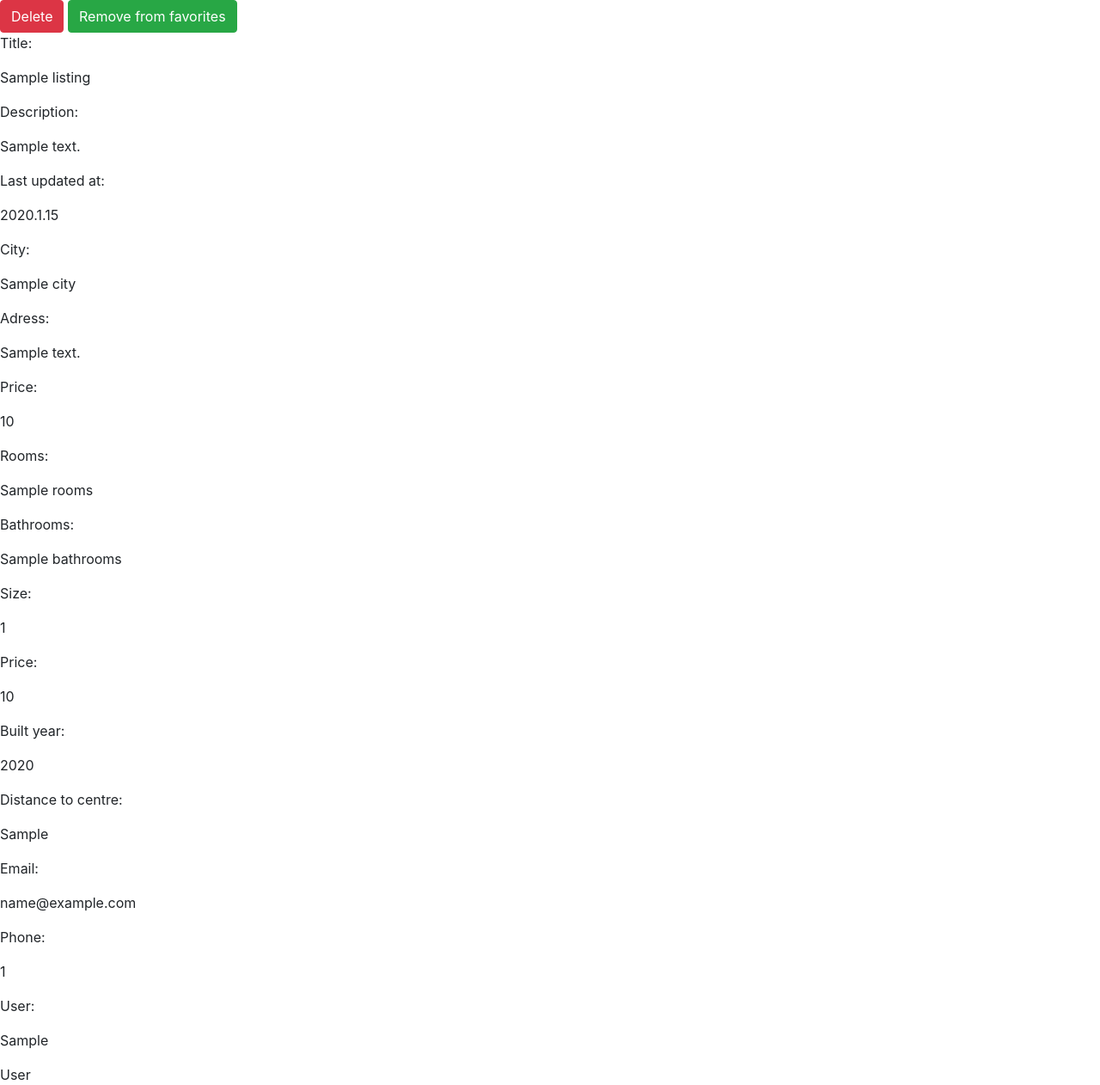
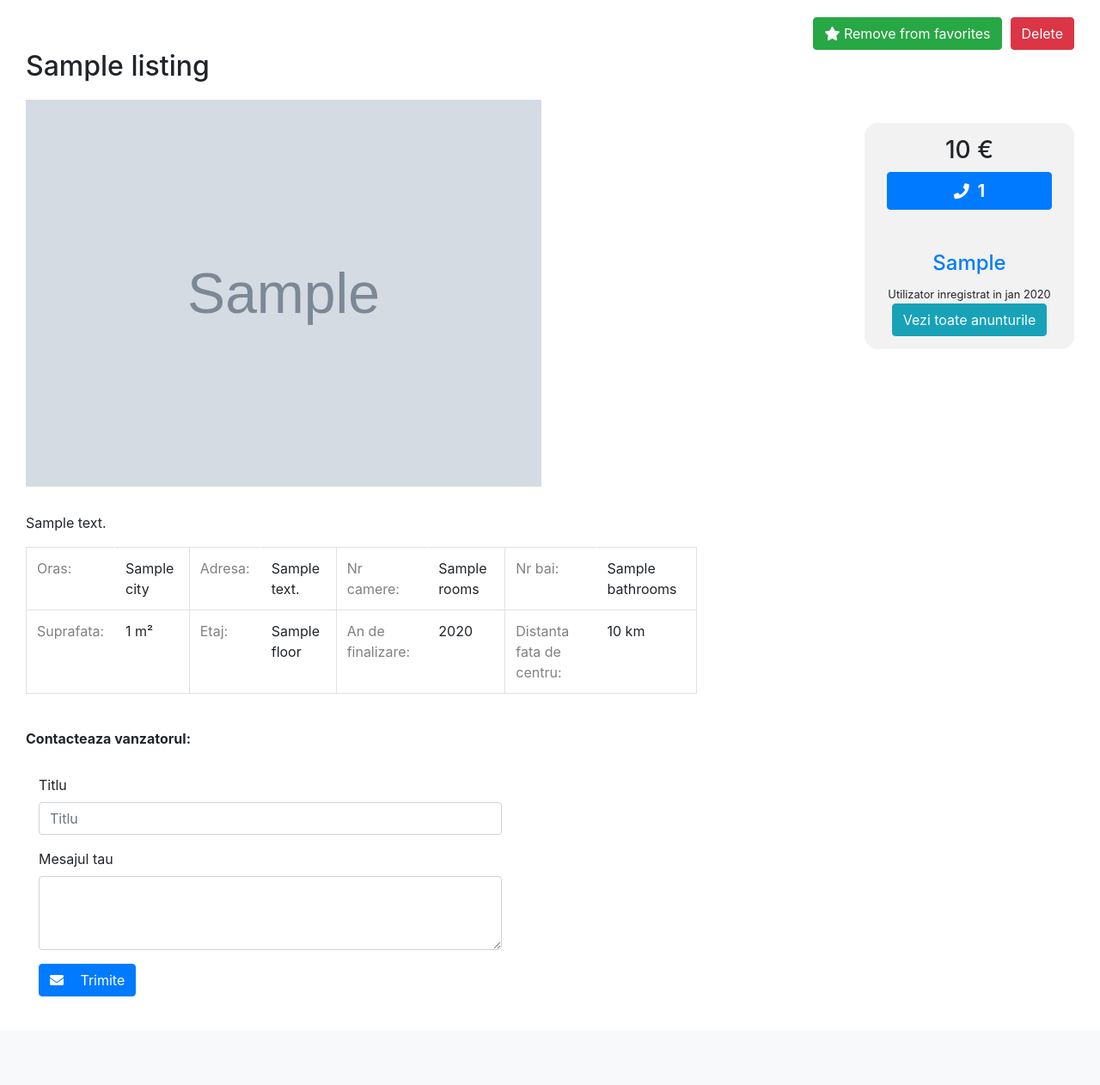
Before and after one commit to Mihaaai/RealEstateMarketplace, a Django app: template project/RealEstateMarketPlace/templates/detail_listing_template.html in a window 1280 px wide. Shown: the part 62-1324 px from the top of the page at 86% size. After the commit the page ends 1221 px from the top, so only its background shows below. Run offline with Django 3.2, Linux system fonts and the light colour scheme; the template is opened without the code that fills it: most values are stand-ins (such as "Sample title", 1, 10 or a date in 2020); grey boxes marked "Sample" are stand-in pictures; some libraries are stand-ins or nearby versions.

Commit message:
Added css for Listing details page. More to come if needed.

```diff
--- a/project/RealEstateMarketPlace/static/css/main.css
+++ b/project/RealEstateMarketPlace/static/css/main.css
@@ -63,3 +63,22 @@ body, html{
 .navbar{
     border-bottom: 1px solid lightgrey;
 }
+
+
+.table>tbody>tr>td.td-white-right-borders {
+	border-right: 1px solid white;
+}
+
+.cl-grey {
+	color: grey;
+}
+
+.seller_information {
+	width: 20%;
+	float: right;
+	margin-top: 7%;
+	background-color: #f2f2f2;
+	text-align: center;
+	padding: 15px;
+	border-radius: 15px;
+}
--- a/project/RealEstateMarketPlace/templates/detail_listing_template.html
+++ b/project/RealEstateMarketPlace/templates/detail_listing_template.html
@@ -14,9 +14,9 @@
 			$.get("/list/" + listing_id + "/favorite", function(data) {
 				if(data["status"] == "ok") {
 					if(data["message"].indexOf("added") != -1)
-						$("#favButton").text("Remove from favorites");
+						$("#favButton").html('<i class="fas fa-star"></i> Remove from favorites');
 					else
-						$("#favButton").text("Add to favorites");
+						$("#favButton").html('<i class="far fa-star"></i> Add to favorites');
 
 					$("#alertMessage").text(data["message"]);
 					$("#alertMessage").css("display", "block");
@@ -33,80 +33,85 @@
 {% block content %}
 
 {% if listing %}
-<div>
-	<a type="button" class="btn btn-danger" href="{% url 'delete_listing' listing.id %}">Delete</a>
-	<a id="favButton" type="button" class="btn btn-success" href="{% url 'favorite' listing.id %}" data-list="{{ listing.id }}">
+<div style="padding-left: 30px; padding-right: 30px; padding-top: 20px;">
+	<a type="button" class="btn btn-danger float-right" href="{% url 'delete_listing' listing.id %}">Delete</a>
+	<a id="favButton" type="button" class="btn btn-success float-right" href="{% url 'favorite' listing.id %}" data-list="{{ listing.id }}" style="margin-right: 10px;">
 	{% if is_fav == 0 %}
-		Add to favorites
+		<i class="far fa-star"></i> Add to favorites
 	{% else %}
-		Remove from favorites
+		<i class="fas fa-star"></i> Remove from favorites
 	{% endif %}
 	</a>
 
 
-	<div class="my_details">
+	<div class="my_details" style="width: 80%; float: left;">
 		<div>
-			<p>Title: </p>
-			<p>{{listing.title}}</p>
+			<h2>{{listing.title}}</h2>
 		</div>
-		<div>
-			<p>Description: </p>
-			<p>{{listing.description}}</p>
+
+		<div style="width: 600px; margin-top: 20px;">
+			<img src="{% if listing.estate_id.image %}{{ listing.estate_id.image.url }}{% endif %}" style="display: block; width: 100%; height: auto;">
 		</div>
-		<div>
-			<p>Last updated at: </p>
-			<p> {{listing.updated.year}}.{{listing.updated.month}}.{{listing.updated.day}}</p>
-		</div>
-		<div>
-			<p>City: </p>
-			<p>{{listing.estate_id.city}}</p>
-		</div>
-		<div>
-			<p>Adress: </p>
-			<p>{{listing.estate_id.address}}</p>
-		</div>
-		<div>
-			<p>Price: </p>
-			<p>{{listing.estate_id.price}}</p>
-		</div>
-		<div>
-			<p>Rooms: </p>
-			<p>{{listing.estate_id.rooms}}</p>
-		</div>
-		<div>
-			<p>Bathrooms: </p>
-			<p>{{listing.estate_id.bathrooms}}</p>
-		</div>
-		<div>
-			<p>Size: </p>
-			<p>{{listing.estate_id.size}}</p>
-		</div>
-		<div>
-			<p>Price: </p>
-			<p>{{listing.estate_id.estimated_price}}</p>
-		</div>
-		<div>
-			<p>Built year: </p>
-			<p>{{listing.estate_id.year}}</p>
-		</div>
-		<div>
-			<p>Distance to centre: </p>
-			<p>{{listing.estate_id.distance_to_centre}}</p>
-		</div>
-		<div>
-			<p>Email: </p>
-			<p>{{listing.user_id.email}}</p>
-		</div>
-		<div>
-			<p>Phone: </p>
-			<p>{{listing.user_id.phone_number}}</p>
-		</div>
-		<div>
-			<p>User: </p>
-			<p>{{listing.user_id.first_name}}</p>
-			<p>{{listing.user_id.last_name}}</p>
-		</div>
+
+		<p style="margin-top: 30px;">{{ listing.description }}</p>
+
+		<table class="table table-bordered" style="width: 80%;">
+			<tbody>
+				<tr scope="row">
+					<td class="td-white-right-borders cl-grey">Oras: </td>
+					<td>{{ listing.estate_id.city }}</td>
+					<td class="td-white-right-borders cl-grey">Adresa: </td>
+					<td>{{ listing.estate_id.address }}</td>
+					<td class="td-white-right-borders cl-grey">Nr camere: </td>
+					<td>{{ listing.estate_id.rooms }}</td>
+					<td class="td-white-right-borders cl-grey">Nr bai: </td>
+					<td>{{ listing.estate_id.bathrooms }}</td>
+				</tr>
+				<tr scope="row">
+					<td class="td-white-right-borders cl-grey">Suprafata: </td>
+					<td>{{ listing.estate_id.size|floatformat:-2 }} m&sup2;</td>
+					<td class="td-white-right-borders cl-grey">Etaj: </td>
+					<td>{{ listing.estate_id.floor }}</td>
+					<td class="td-white-right-borders cl-grey">An de finalizare: </td>
+					<td>{{ listing.estate_id.year }}</td>
+					<td class="td-white-right-borders cl-grey">Distanta fata de centru: </td>
+					<td>{{ listing.estate_id.distance_to_centre|floatformat:-2 }} km</td>
+				</tr>
+			</tbody>
+		</table>
+
+		<br>
+		<span style="font-weight: bold;">Contacteaza vanzatorul: </span>
+
+		<form action="#" method="POST" class="col-sm-7" style="padding-top: 30px; padding-bottom: 40px;">
+			<div class="form-group">
+				<label for="messageTitle">Titlu</label>
+				<input type="text" class="form-control" id="messageTitle" placeholder="Titlu">
+			</div>
+			<div class="form-group">
+				<label for="messageContent">Mesajul tau</label>
+				<textarea class="form-control" id="messageContent" rows="3"></textarea>
+			</div>
+			<button class="btn btn-primary" type="submit"><i class="fas fa-envelope" style="padding-right: 15px;"></i> Trimite</button>
+		</form>
+
 	</div>
+
+	<div class="seller_information">
+		<h3>{{ listing.estate_id.price|floatformat:-2}} &euro;</h3>
+
+		<a href="#" class="btn btn-primary" style="font-size: 20px; font-weight: bold; width: 90%;"><i class="fas fa-phone" style="font-size: 18px; padding-right: 5px;"></i> {{ listing.user_id.phone_number }}</a>
+		<br>
+		<br>
+		<br>
+		<a href="#"><h4>{{listing.user_id.first_name}}</h4></a>
+
+		<small>Utilizator inregistrat in {{ listing.user_id.created|date:"b Y" }}</small>
+		<br>
+
+		<a href="#" class="btn btn-info">Vezi toate anunturile</a>
+	</div>
+
 </div>
 
 <div id="alertMessage" class="alert alert-success" role="alert" style="position: fixed; width: 23%; bottom: 100px; left: 50%; transform: translateX(-50%); display: none;"></div>
--- a/project/RealEstateMarketPlace/templates/template.html
+++ b/project/RealEstateMarketPlace/templates/template.html
@@ -5,6 +5,7 @@
     <head>
         <title>{% block title %}Real Market Estate{% endblock %}</title>
         <link rel="stylesheet" type="text/css" href="https://maxcdn.bootstrapcdn.com/bootstrap/4.0.0/css/bootstrap.min.css" />
+        <link rel="stylesheet" href="https://use.fontawesome.com/releases/v5.0.9/css/all.css" integrity="sha384-5SOiIsAziJl6AWe0HWRKTXlfcSHKmYV4RBF18PPJ173Kzn7jzMyFuTtk8JA7QQG1" crossorigin="anonymous">
 
         <link rel="stylesheet" type="text/css" href="{% static 'css/main.css' %}" />
 
```
Also changed, not shown: 1 other file.
